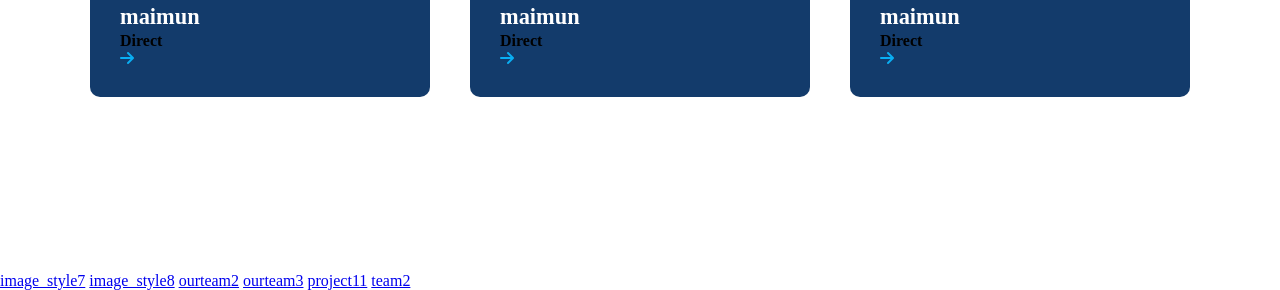
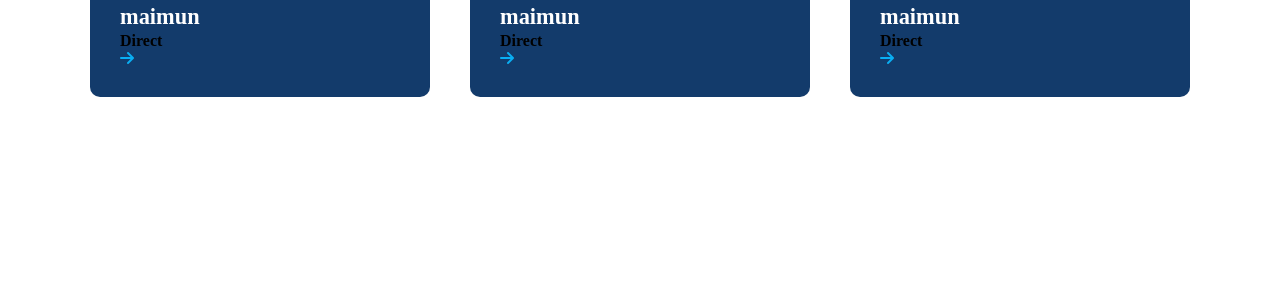
Before and after one commit to MaimunNisha/team-design, a plain HTML site: page team2.html in a window 1280 px wide. Shown: the part 528-818 px from the top of the page. Drawn offline with Linux system fonts and the light colour scheme.

Commit message:
a tag removed

```diff
--- a/team2.html
+++ b/team2.html
@@ -15,7 +15,7 @@
             box-sizing: border-box;
         }
 
-        .body {
+        body {
             display: flex;
             justify-content: center;
             align-items: center;
@@ -117,7 +117,6 @@
 </head>
 
 <body>
-    <div class="body">
     <div class="card">
         <div class="circle">
             <div class="imgbox">
@@ -175,13 +174,7 @@
             </div>
         </div>
     </div>
-    </div>
-    <a href="image_style7.html">image_style7</a>
-<a href="image_style8.html">image_style8</a>
-<a href="ourteam2.html">ourteam2</a>
-<a href="ourteam3.html">ourteam3</a>
-<a href="project11.html">project11</a>
-<a href="team2.html">team2</a>
+
 </body>
 
 </html>
```
Also changed, not shown: image_style7.html (+1 -6 lines), image_style8.html (+1 -6 lines), index.html (+0 -6 lines), ourteam2.html (+1 -6 lines), ourteam3.html (+1 -6 lines), project11.html (+0 -6 lines).
